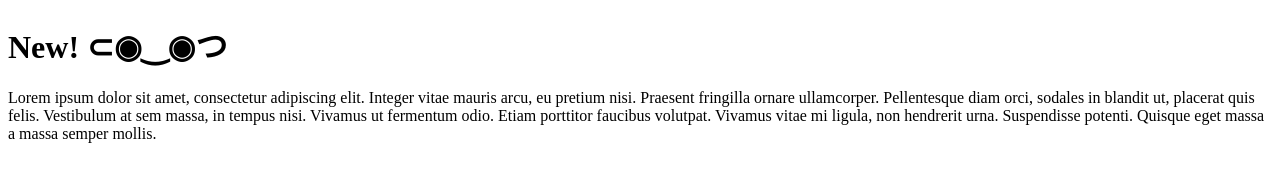
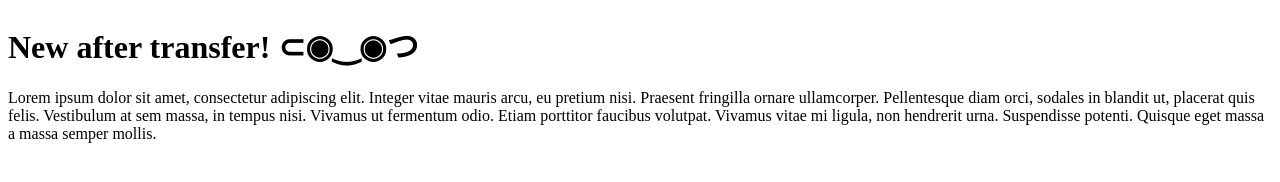
Before and after one commit to DavidTron5000/repo-to-transfer, a website: page index.html in a window 1280 px wide. Drawn offline with Linux system fonts and the light colour scheme.

Commit message:
Update index.html

```diff
--- a/index.html
+++ b/index.html
@@ -8,7 +8,7 @@
     <meta name="viewport" content="width=device-width, initial-scale=1">
   </head>
   <body>
-    <h1>New! ⊂◉‿◉つ</h1>
+    <h1>New after transfer! ⊂◉‿◉つ</h1>
     <p>
       Lorem ipsum dolor sit amet, consectetur adipiscing elit. Integer vitae mauris arcu, eu pretium nisi. Praesent fringilla ornare ullamcorper. Pellentesque diam orci, sodales in blandit ut, placerat quis felis. Vestibulum at sem massa, in tempus nisi. Vivamus ut fermentum odio. Etiam porttitor faucibus volutpat. Vivamus vitae mi ligula, non hendrerit urna. Suspendisse potenti. Quisque eget massa a massa semper mollis.
     </p>
```
